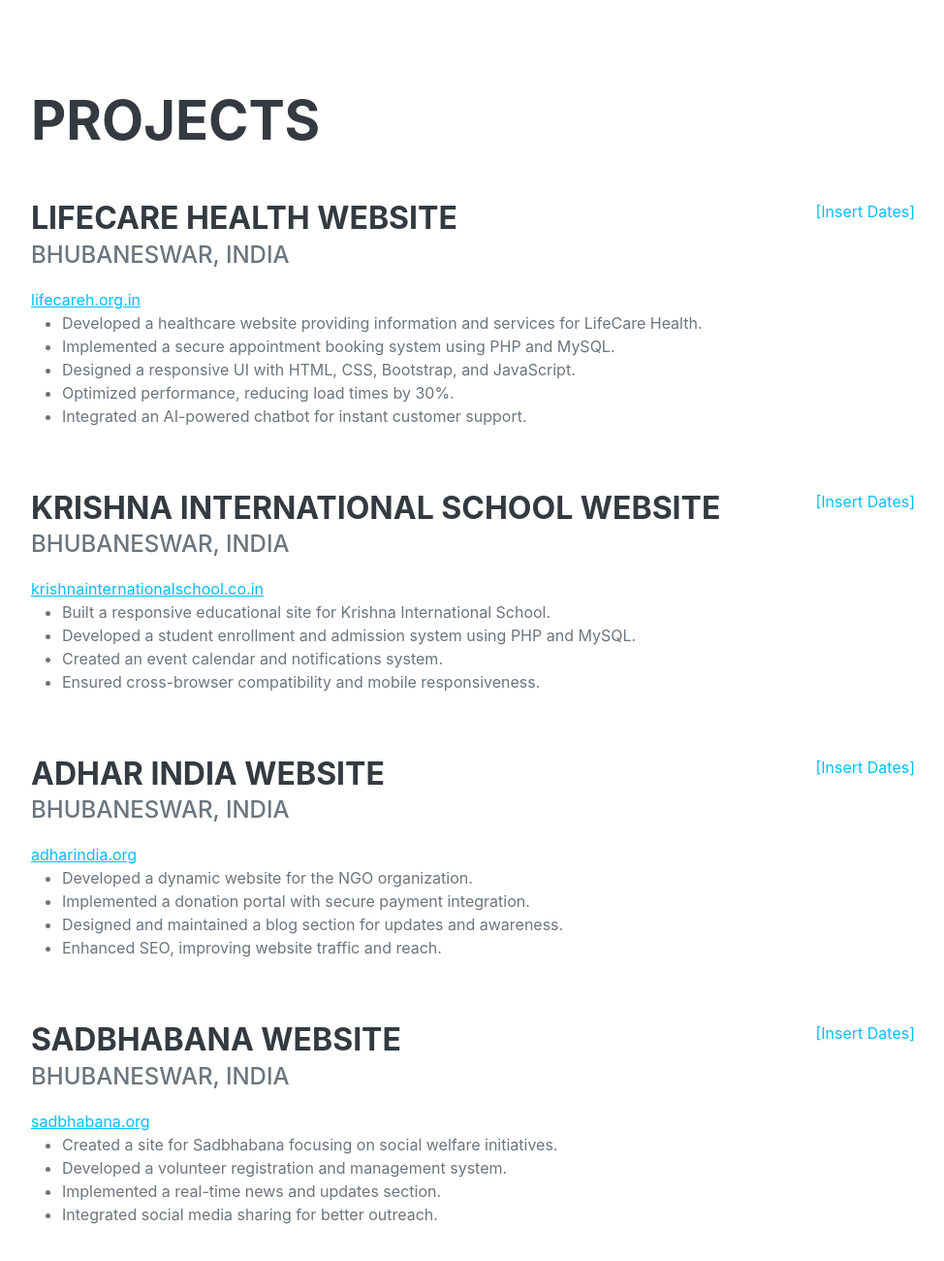
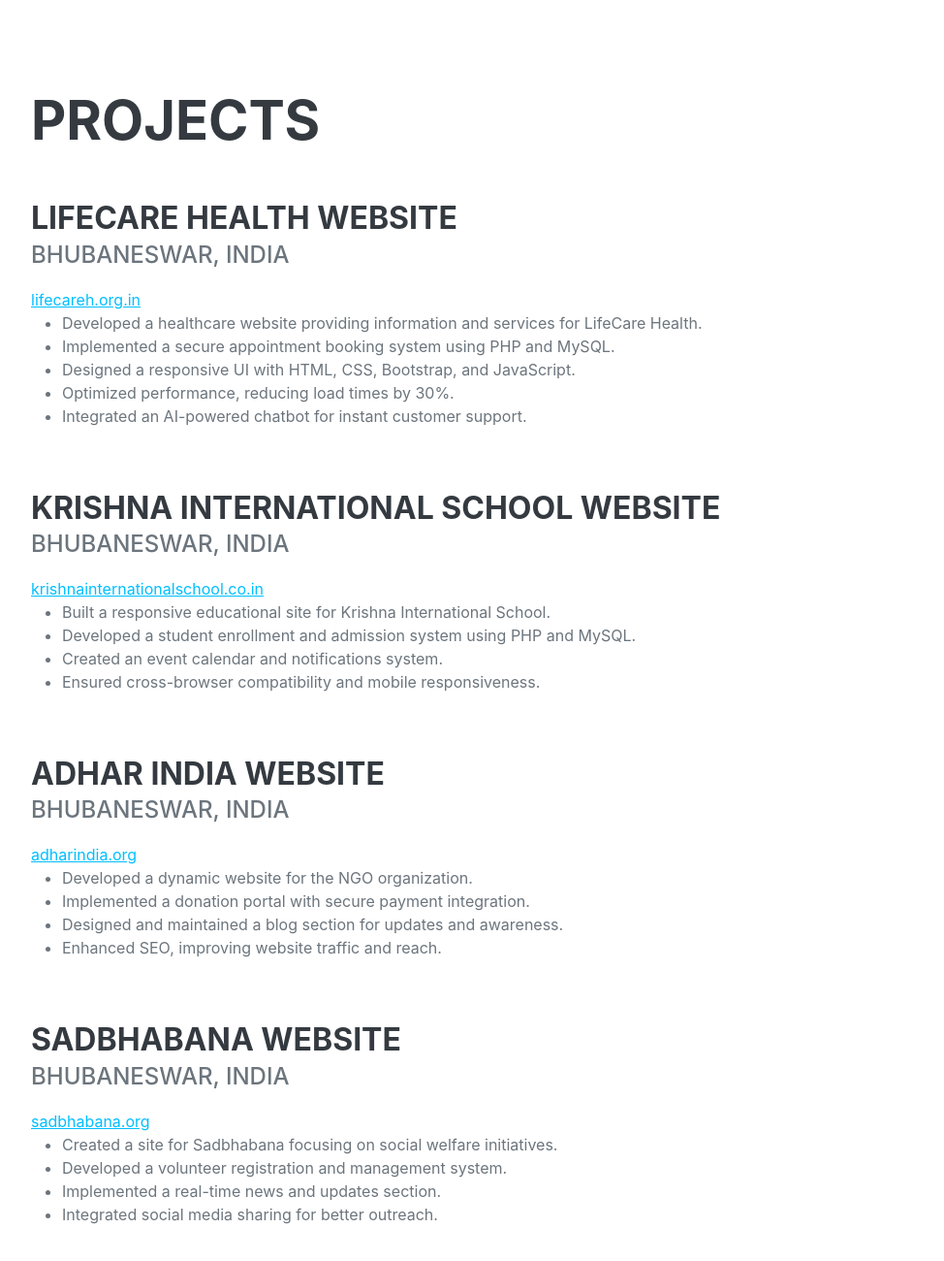
Before and after one commit to IshaniMandal11/portfolio_website, a plain HTML site: page index.html in a window 1280 px wide. Shown: the part 3216-4516 px from the top of the page at 97% size, without its empty margins (288-1262 px from the left). Drawn offline with nearby package versions, Linux system fonts and the light colour scheme; a web font is replaced by a local one.

Commit message:
minor correction

```diff
--- a/index.html
+++ b/index.html
@@ -171,7 +171,7 @@
                 <li>Integrated an AI-powered chatbot for instant customer support.</li>
               </ul>
             </div>
-            <div class="flex-shrink-0"><span style="color: #00bfff;">[Insert Dates]</span></div>
+            <!-- <div class="flex-shrink-0"><span style="color: #00bfff;">[Insert Dates]</span></div> -->
           </div>
 
           <div class="d-flex flex-column flex-md-row justify-content-between mb-5">
@@ -186,7 +186,7 @@
                 <li>Ensured cross-browser compatibility and mobile responsiveness.</li>
               </ul>
             </div>
-            <div class="flex-shrink-0"><span style="color: #00bfff;">[Insert Dates]</span></div>
+            <!-- <div class="flex-shrink-0"><span style="color: #00bfff;">[Insert Dates]</span></div> -->
           </div>
 
           <div class="d-flex flex-column flex-md-row justify-content-between mb-5">
@@ -201,7 +201,7 @@
                 <li>Enhanced SEO, improving website traffic and reach.</li>
               </ul>
             </div>
-            <div class="flex-shrink-0"><span style="color: #00bfff;">[Insert Dates]</span></div>
+            <!-- <div class="flex-shrink-0"><span style="color: #00bfff;">[Insert Dates]</span></div> -->
           </div>
 
           <div class="d-flex flex-column flex-md-row justify-content-between">
@@ -216,7 +216,7 @@
                 <li>Integrated social media sharing for better outreach.</li>
               </ul>
             </div>
-            <div class="flex-shrink-0"><span style="color: #00bfff;">[Insert Dates]</span></div>
+            <!-- <div class="flex-shrink-0"><span style="color: #00bfff;">[Insert Dates]</span></div> -->
           </div>
         </div>
       </section>
```
